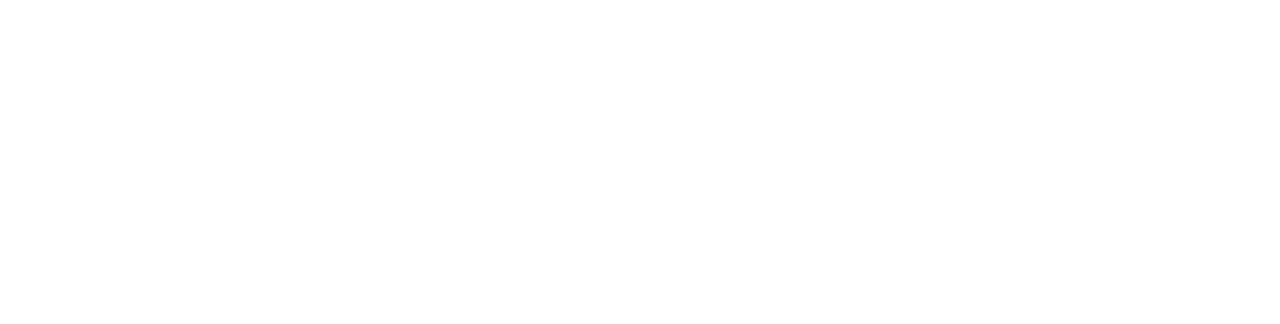
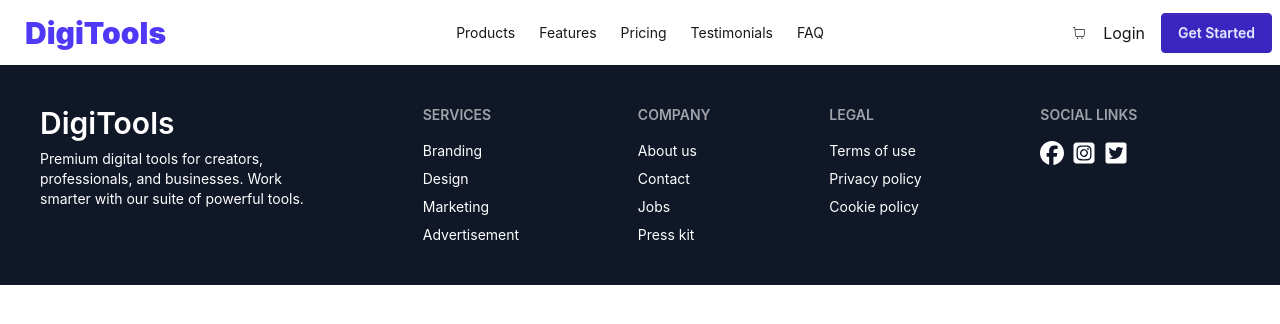
Before and after one commit to anaitullah31/digital-tools, a React (Vite) app: page / in a window 1280 px wide. Shown: the top 324 px of the page. Built offline with nearby package versions, Linux system fonts and the light colour scheme.

Commit message:
Desing header and footer

```diff
--- a/package.json
+++ b/package.json
@@ -13,6 +13,7 @@
     "@tailwindcss/vite": "^4.2.2",
     "react": "^19.2.4",
     "react-dom": "^19.2.4",
+    "react-icons": "^5.6.0",
     "tailwindcss": "^4.2.2"
   },
   "devDependencies": {
--- a/src/App.jsx
+++ b/src/App.jsx
@@ -1,9 +1,14 @@
 import "./App.css";
+import Footer from "./components/Footer/Footer";
+import Header from "./components/Header/Header";
 
 function App() {
   return (
     <>
-
+      <Header />
+      <div className="bg-[#101727] text-white">
+        <Footer />
+      </div>
     </>
   );
 }
--- /dev/null
+++ b/src/components/Common/PrimaryButton.jsx
@@ -0,0 +1,5 @@
+const PrimaryButton = ({ children }) => {
+  return <button className="btn btn-active btn-primary">{children}</button>;
+};
+
+export default PrimaryButton;
--- /dev/null
+++ b/src/components/Footer/Footer.jsx
@@ -0,0 +1,52 @@
+import { FaFacebook } from "react-icons/fa6";
+import { FaSquareInstagram } from "react-icons/fa6";
+import { FaTwitterSquare } from "react-icons/fa";
+const Footer = () => {
+  return (
+    <footer className="footer sm:footer-horizontal p-10 max-w-7xl mx-auto">
+      <aside className="w-66">
+        <h2 className="text-3xl font-semibold">DigiTools</h2>
+        <p>
+          Premium digital tools for creators, professionals, and businesses.
+          Work smarter with our suite of powerful tools.
+        </p>
+      </aside>
+      <nav>
+        <h6 className="footer-title">Services</h6>
+        <a className="link link-hover">Branding</a>
+        <a className="link link-hover">Design</a>
+        <a className="link link-hover">Marketing</a>
+        <a className="link link-hover">Advertisement</a>
+      </nav>
+      <nav>
+        <h6 className="footer-title">Company</h6>
+        <a className="link link-hover">About us</a>
+        <a className="link link-hover">Contact</a>
+        <a className="link link-hover">Jobs</a>
+        <a className="link link-hover">Press kit</a>
+      </nav>
+      <nav>
+        <h6 className="footer-title">Legal</h6>
+        <a className="link link-hover">Terms of use</a>
+        <a className="link link-hover">Privacy policy</a>
+        <a className="link link-hover">Cookie policy</a>
+      </nav>
+      <nav>
+        <h6 className="footer-title">Social Links</h6>
+        <div className="flex gap-2">
+          <a className="link link-hover text-2xl">
+            <FaFacebook />
+          </a>
+          <a className="link link-hover text-2xl">
+            <FaSquareInstagram />
+          </a>
+          <a className="link link-hover text-2xl">
+            <FaTwitterSquare />
+          </a>
+        </div>
+      </nav>
+    </footer>
+  );
+};
+
+export default Footer;
--- /dev/null
+++ b/src/components/Header/Header.jsx
@@ -0,0 +1,71 @@
+import { CiShoppingCart } from "react-icons/ci";
+import PrimaryButton from "../Common/PrimaryButton";
+const Header = () => {
+  const links = (
+    <>
+      <li>
+        <a>Products</a>
+      </li>
+      <li>
+        <a>Features</a>
+      </li>
+      <li>
+        <a>Pricing</a>
+      </li>
+      <li>
+        <a>Testimonials</a>
+      </li>
+      <li>
+        <a>FAQ</a>
+      </li>
+    </>
+  );
+  return (
+    <div className="navbar max-w-7xl mx-auto">
+      <div className="navbar-start">
+        <div className="dropdown">
+          <div tabIndex={0} role="button" className="btn btn-ghost lg:hidden">
+            <svg
+              xmlns="http://www.w3.org/2000/svg"
+              className="h-5 w-5"
+              fill="none"
+              viewBox="0 0 24 24"
+              stroke="currentColor"
+            >
+              {" "}
+              <path
+                strokeLinecap="round"
+                strokeLinejoin="round"
+                strokeWidth="2"
+                d="M4 6h16M4 12h8m-8 6h16"
+              />{" "}
+            </svg>
+          </div>
+          <ul
+            tabIndex="-1"
+            className="menu menu-sm dropdown-content bg-base-100 rounded-box z-1 mt-3 w-52 p-2 shadow"
+          >
+            {links}
+          </ul>
+        </div>
+        <a className="btn btn-ghost text-[#4F39F6] font-black text-xl lg:text-3xl">
+          DigiTools
+        </a>
+      </div>
+      <div className="navbar-center hidden lg:flex">
+        <ul className="menu menu-horizontal px-1">{links}</ul>
+      </div>
+      <div className="navbar-end flex gap-4">
+        <button>
+          <CiShoppingCart />
+        </button>
+        <a href="#">Login</a>
+        <a>
+          <PrimaryButton>Get Started</PrimaryButton>
+        </a>
+      </div>
+    </div>
+  );
+};
+
+export default Header;
```
Also changed, not shown: 1 other file (tests, documents, lock files or other folders).
